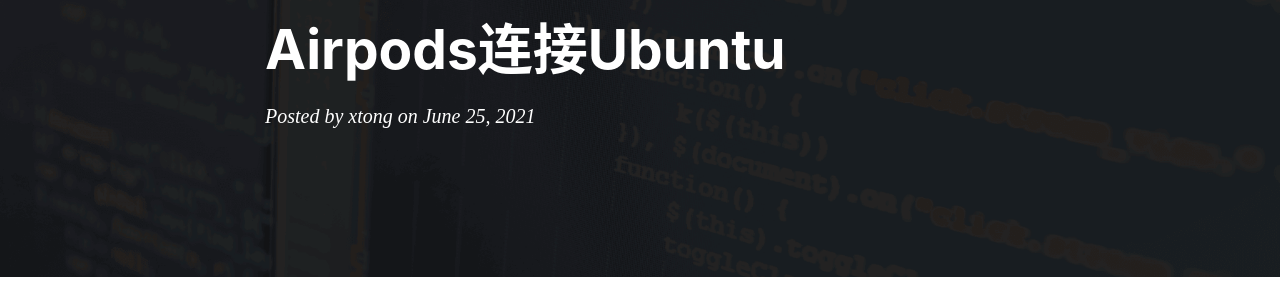
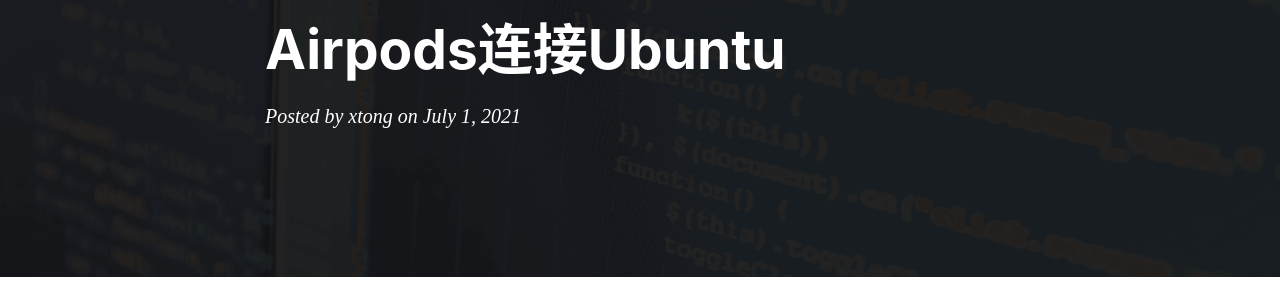
Before and after one commit to tongg112/tongg112.github.io, a Jekyll site: the page built from _posts/2021-07-01-airpods-Ubuntu.md, in a window 1280 px wide. Shown: the part 180-479 px from the top of the page. Built offline with Jekyll 4.4.1, drawn with Linux system fonts in a browser that asks for light colours; nearby versions of some CDN libraries; comment, search, counter and statistics services are not loaded.

Commit message:
更改发布日期

```diff
--- a/_posts/2021-06-30-nodejs.md
+++ b/_posts/2021-06-30-nodejs.md
@@ -3,7 +3,7 @@
 title:  "centos下安装node环境"
 subtitle: ""
 author: xtong
-date:   2021-06-25 21:32:52 +0800
+date:   2021-06-30 21:32:52 +0800
 catalog: true
 tags: [nodejs, 环境]
 header-img: "img/post-bg-node.png"
```
Also changed, not shown: _posts/2021-07-01-airpods-Ubuntu.md (+1 -1 lines).
